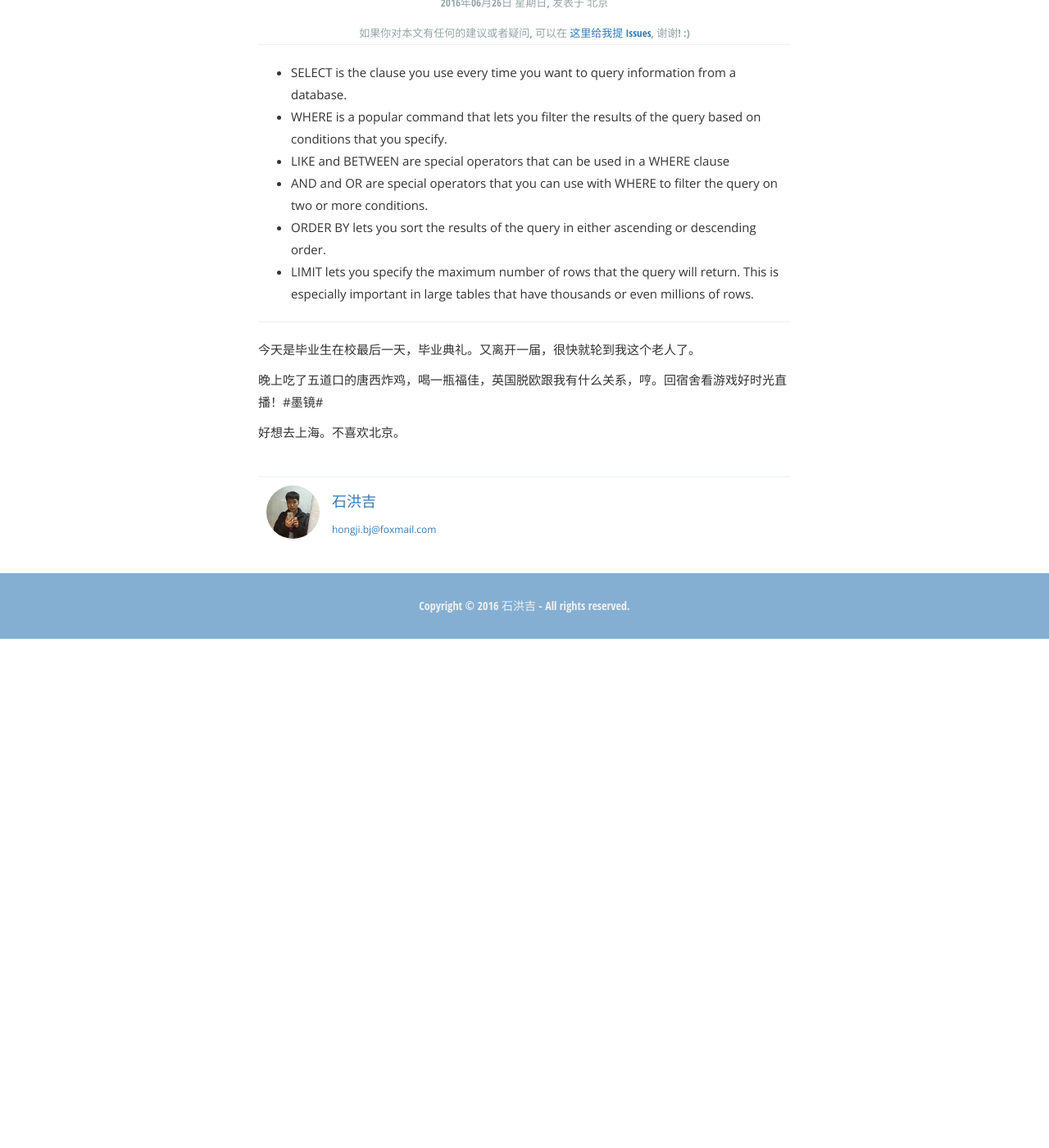
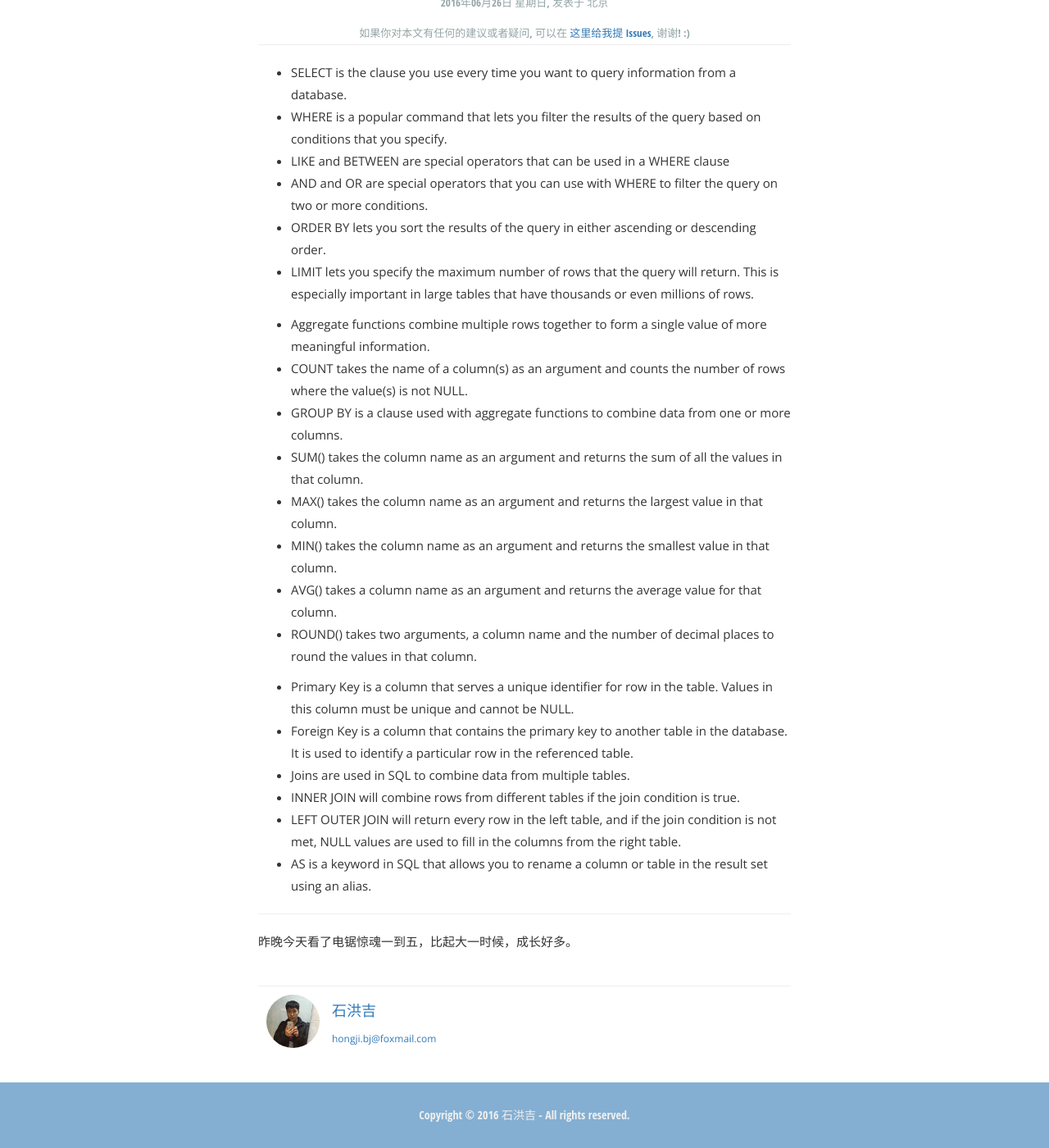
Before and after one commit to Shihongji/blog, a Jekyll site: the page built from _posts/2016-06-26-sql2.md, in a window 1280 px wide and 1400 px high, scrolled down 258 px. Shown: the whole window at 82% size. Built offline with Jekyll 4.4.1, drawn with Linux system fonts in a browser that asks for light colours; before the commit the page ends 1037 px from its top, so only the background shows below that.

Commit message:
sql02“

```diff
--- a/_posts/2016-06-26-sql2.md
+++ b/_posts/2016-06-26-sql2.md
@@ -16,11 +16,24 @@
 * ORDER BY lets you sort the results of the query in either ascending or descending order.
 * LIMIT lets you specify the maximum number of rows that the query will return. This is especially important in large tables that have thousands or even millions of rows.
 
+* Aggregate functions combine multiple rows together to form a single value of more meaningful information.
+* COUNT takes the name of a column(s) as an argument and counts the number of rows where the value(s) is not NULL.
+* GROUP BY is a clause used with aggregate functions to combine data from one or more columns.
+* SUM() takes the column name as an argument and returns the sum of all the values in that column.
+* MAX() takes the column name as an argument and returns the largest value in that column.
+* MIN() takes the column name as an argument and returns the smallest value in that column.
+* AVG() takes a column name as an argument and returns the average value for that column.
+* ROUND() takes two arguments, a column name and the number of decimal places to round the values in that column.
+
+
+* Primary Key is a column that serves a unique identifier for row in the table. Values in this column must be unique and cannot be NULL.
+* Foreign Key is a column that contains the primary key to another table in the database. It is used to identify a particular row in the referenced table.
+* Joins are used in SQL to combine data from multiple tables.
+* INNER JOIN will combine rows from different tables if the join condition is true.
+* LEFT OUTER JOIN will return every row in the left table, and if the join condition is not met, NULL values are used to fill in the columns from the right table.
+* AS is a keyword in SQL that allows you to rename a column or table in the result set using an alias.
+
 
 ***
 
-今天是毕业生在校最后一天，毕业典礼。又离开一届，很快就轮到我这个老人了。
-
-晚上吃了五道口的唐西炸鸡，喝一瓶福佳，英国脱欧跟我有什么关系，哼。回宿舍看游戏好时光直播！#墨镜#
-
-好想去上海。不喜欢北京。
+昨晚今天看了电锯惊魂一到五，比起大一时候，成长好多。
```
Also changed, not shown: 1 other file.
